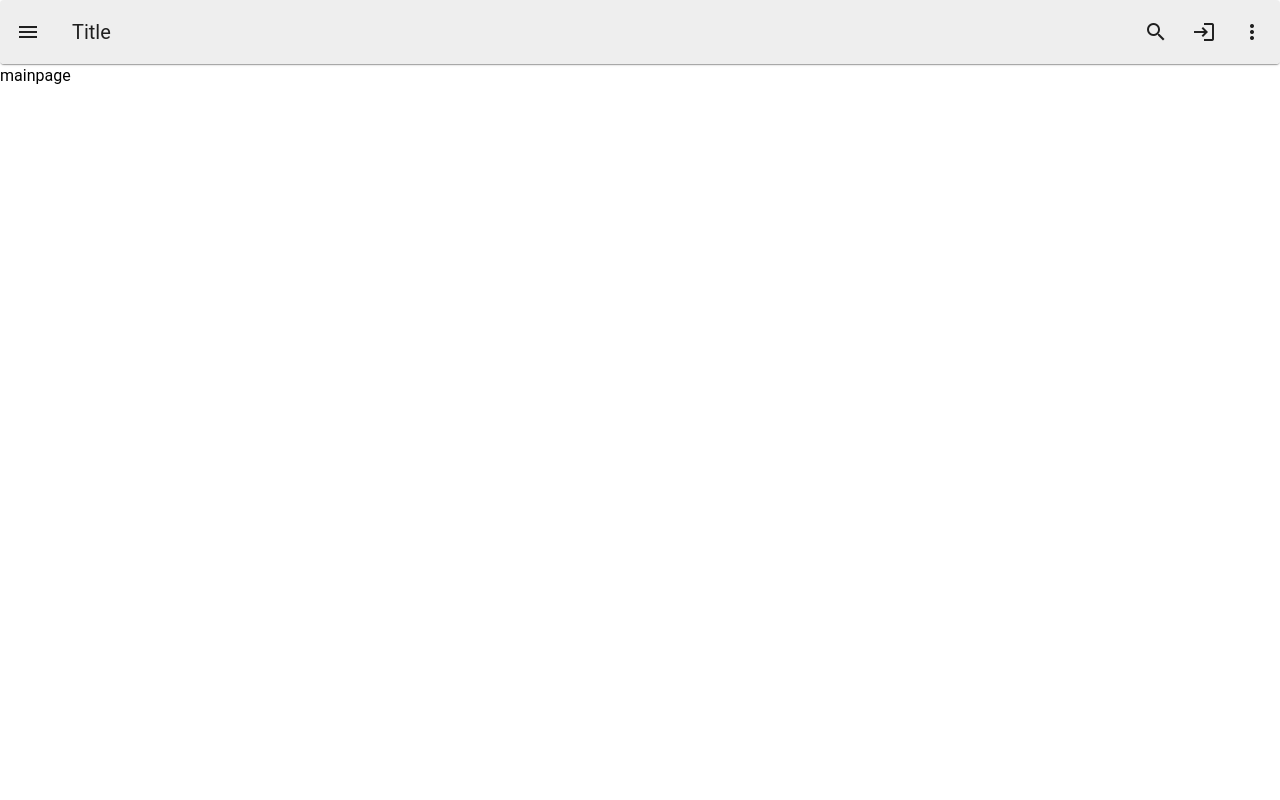
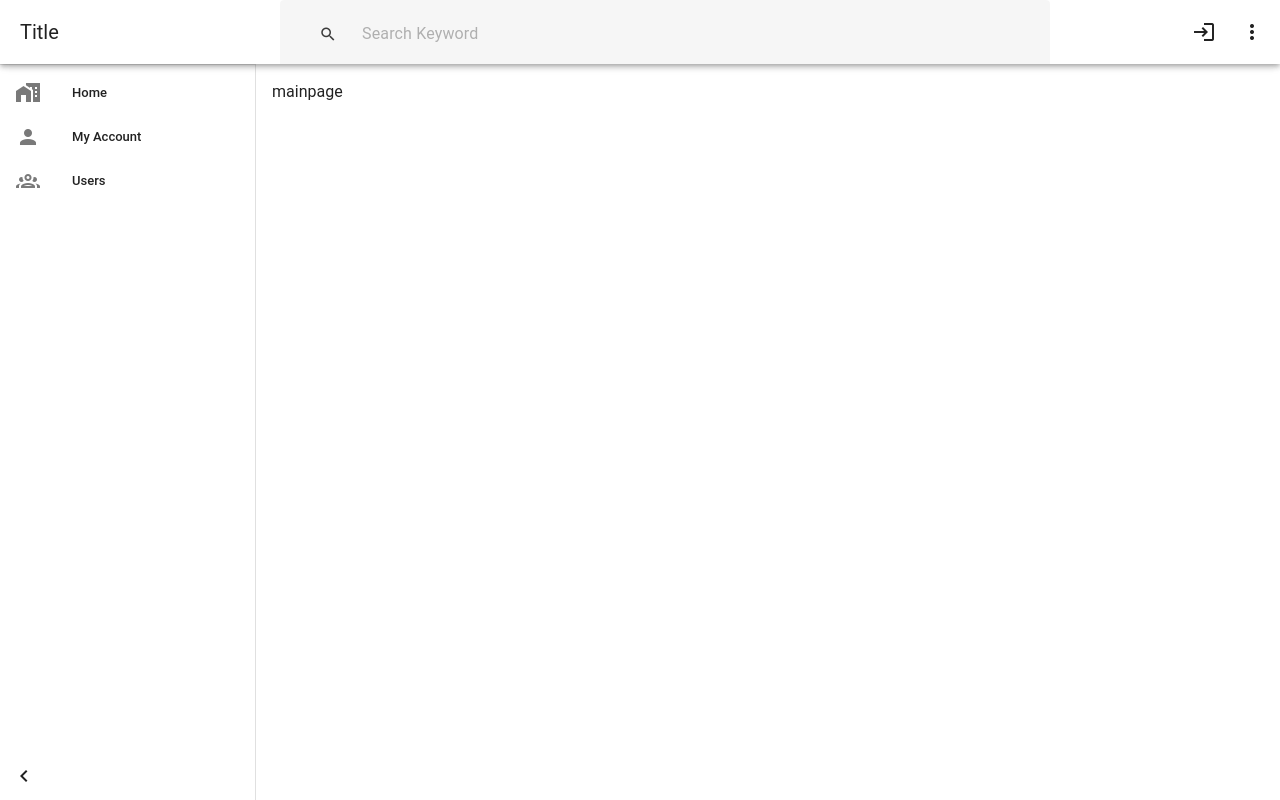
Before and after one commit to Limhagyeong/MySecurityProject_Front, a Vue app: page / in a window 1280 px wide. Built offline with nearby package versions, Linux system fonts and the light colour scheme; the HTML template or start-up script is replaced by a standard one.

Commit message:
레이아웃 수정

```diff
--- a/src/App.vue
+++ b/src/App.vue
@@ -1,23 +1,43 @@
 <template>
-  <div id="app">
-   <HeaderLayout />
-   <div id="content" class="content">
-    <router-view></router-view>
-   </div>
-  </div>
+  <v-app>
+    <v-main>
+      <v-container fluid>
+        <v-row>
+          <!-- 헤더 -->
+            <HeaderCom />
+        </v-row>
+        <v-row v-show="!isLoginPage && !isSignUpPage">
+          <!-- 사이드바 (로그인, 회원가입 페이지에서는 숨김) -->
+            <SidebarCom />
+        </v-row>
+          <!-- 메인 콘텐츠 -->
+           <v-row>
+          <v-col cols="10">
+            <router-view />
+          </v-col>
+        </v-row>
+      </v-container>
+    </v-main>
+  </v-app>
 </template>
 
 <script>
-import HeaderLayout from './components/layout/HearderLayout.vue'
-
+import HeaderCom from './components/layout/HeaderCom.vue'
+import SidebarCom from './components/layout/SidebarCom.vue'
 export default {
   name: 'App',
   components: {
-    HeaderLayout
+    HeaderCom,
+    SidebarCom
+  },
+  computed: {
+    isLoginPage(){
+      return this.$route.path === '/login';
+    },
+    isSignUpPage(){
+      return this.$route.path === '/signup';
+    }
+
   }
 }
 </script>
-
-<style>
-
-</style>
--- /dev/null
+++ b/src/components/layout/HeaderCom.vue
@@ -0,0 +1,69 @@
+<template>
+  <v-app-bar app dense>
+
+      <v-toolbar-title @click="$router.push('/')">Title</v-toolbar-title>
+
+      <!-- 검색 필드 -->
+      <v-spacer></v-spacer>
+      <v-text-field
+        v-show="!isLoginPage && !isSignUpPage"
+        v-model="keyword"
+        placeholder="Search Keyword"
+        class="search-field"
+        dense
+        solo
+      >
+      <v-btn style="align-items: center;">
+        <v-icon>
+          mdi-magnify
+        </v-icon>
+      </v-btn>
+
+      </v-text-field>
+
+      <v-spacer></v-spacer>
+      <v-btn icon v-show="false">
+        <v-icon>mdi-heart</v-icon>
+      </v-btn>
+
+      <v-btn icon @click="$router.push('/login')">
+        <v-icon>mdi-login</v-icon>
+      </v-btn>
+
+      <v-btn icon>
+        <v-icon>mdi-dots-vertical</v-icon>
+      </v-btn>
+
+    </v-app-bar>
+
+
+</template>
+
+<script>
+export default{
+  data(){
+    return{
+      keyword: ''
+    }
+  },
+  computed: {
+    isLoginPage(){
+      return this.$route.path === '/login';
+    },
+    isSignUpPage(){
+      return this.$route.path === '/signup';
+    }
+
+  }
+}
+</script>
+<style>
+.search-field{
+  width: 50%;
+  height: 85%;
+  margin-bottom: 10px;
+}
+.v-field__input{
+  border-radius: 100px;
+}
+</style>
--- a/src/components/layout/HearderLayout.vue
+++ /dev/null
@@ -1,40 +0,0 @@
-<template>
-  <v-card>
-    <v-toolbar dense>
-
-      <v-btn icon>
-        <v-icon>mdi-menu</v-icon>
-      </v-btn>
-
-      <v-toolbar-title @click="$router.push('/')">Title</v-toolbar-title>
-
-      <v-spacer>
-      </v-spacer>
-
-      <v-btn icon>
-        <v-icon>mdi-magnify</v-icon>
-      </v-btn>
-
-      <v-btn icon v-show="false">
-        <v-icon>mdi-heart</v-icon>
-      </v-btn>
-
-      <v-btn icon @click="$router.push('/login')">
-        <v-icon>mdi-login</v-icon>
-      </v-btn>
-
-      <v-btn icon>
-        <v-icon>mdi-dots-vertical</v-icon>
-      </v-btn>
-
-
-    </v-toolbar>
-
-  </v-card>
-
-
-</template>
-
-<script>
-
-</script>
--- /dev/null
+++ b/src/components/layout/SidebarCom.vue
@@ -0,0 +1,41 @@
+<template>
+  <v-navigation-drawer
+    v-model="drawer"
+    :rail="rail"
+    permanent
+    @click="rail = false"
+  >
+    <!-- <v-list-item
+      prepend-avatar="https://randomuser.me/api/portraits/men/85.jpg"
+      title="John Leider"
+      nav
+    > -->
+      <template v-slot:append>
+        <v-btn
+            icon="mdi-chevron-left"
+            variant="text"
+            @click.stop="rail = !rail"
+        ></v-btn>
+      </template>
+    <!-- </v-list-item> -->
+
+    <v-divider></v-divider>
+
+    <v-list density="compact" nav>
+      <v-list-item prepend-icon="mdi-home-city" title="Home" value="home"></v-list-item>
+      <v-list-item prepend-icon="mdi-account" title="My Account" value="account"></v-list-item>
+      <v-list-item prepend-icon="mdi-account-group-outline" title="Users" value="users"></v-list-item>
+    </v-list>
+  </v-navigation-drawer>
+</template>
+
+<script>
+export default {
+  data () {
+    return {
+      drawer: true,
+      rail: false,
+    }
+  },
+}
+</script>
--- a/src/plugins/vuetify.js
+++ b/src/plugins/vuetify.js
@@ -1,8 +1,8 @@
 // src/plugins/vuetify.js
 import '@mdi/font/css/materialdesignicons.css'
 
+import { createVuetify } from 'vuetify'
 import 'vuetify/styles'
-import { createVuetify } from 'vuetify'
 import * as components from 'vuetify/components'
 import * as directives from 'vuetify/directives'
 
--- a/src/router/index.js
+++ b/src/router/index.js
@@ -14,7 +14,7 @@ const routes = [
     component: LoginPage
   },
   {
-    path: '/join',
+    path: '/signup',
     name: 'SignUpPage',
     component: SignUpPage
   },
--- a/src/views/LoginPage.vue
+++ b/src/views/LoginPage.vue
@@ -1,5 +1,5 @@
 <template>
-    <v-sheet class="pa-2" rounded style="margin-top: 200px;">
+    <v-sheet class="pa-2" rounded style="margin-top: 100px;">
         <v-card class="mx-auto px-6 py-8" max-width="500px" :elevation="12" style="min-width: 300px;">
         <v-card-text>
           <v-container>
@@ -12,7 +12,7 @@
         <v-card-actions>
           <v-spacer></v-spacer>
           <v-btn color="blue darken-1" flat @click="PostLogin">Login</v-btn>
-          <v-btn color="blue darken-1" flat @click="ToJoin">SignUp</v-btn>
+          <v-btn color="blue darken-1" flat @click="ToSignUp">SignUp</v-btn>
         </v-card-actions>
       </v-card>
     </v-sheet>
@@ -34,8 +34,8 @@
             const router=useRouter();
 
             // 회원가입 이동
-            const ToJoin=()=>{
-                router.push('/join');
+            const ToSignUp=()=>{
+                router.push('/signup');
             };
             // 로그인
             const PostLogin=async()=>{
@@ -69,7 +69,7 @@
             };
 
             return{
-                ToJoin,
+                ToSignUp,
                 PostLogin,
                 username,
                 password,
--- a/src/views/MainPage.vue
+++ b/src/views/MainPage.vue
@@ -3,4 +3,5 @@ mainpage
 </template>
 
 <script>
+
 </script>
--- a/src/views/SignUpPage.vue
+++ b/src/views/SignUpPage.vue
@@ -1,5 +1,5 @@
 <template>
-    <v-sheet class="pa-2" rounded style="margin-top: 50px;">
+    <v-sheet class="pa-2" rounded>
        <v-card class="mx-auto px-6 py-8" max-width="550px" :elevation="12" style="min-width: 300px;">
            <v-card-title>
              <span class="headline">SignUp</span>
@@ -21,7 +21,8 @@
                    />
                  </v-col>
                  <v-col cols="9">
-                   <v-text-field ref="username" label="ID*" required v-model="username"/>
+                   <v-text-field ref="username" label="ID*" required v-model="username"
+                    :rules="IDRules"/>
 
                  </v-col>
 
@@ -74,6 +75,13 @@
             phone: '',
             email: '',
             // validation (조건식이 true가 아니면 문구 반환)
+            IDRules: [
+                v => !!v || 'ID를 입력해주세요.', // 이메일 미입력 시 (!v => v가 false면 true를 반환함 // !!v => v가 true면 true)
+                v => v.trim().length > 0 && !/\s/.test(v) || '공백을 사용할 수 없습니다.', // 공백만 입력 혹은 포함 시
+                v => /^[a-zA-Z0-9]*$/.test(v) || '영어와 숫자만 허용됩니다.'
+            ],
+
+
             emailRules: [
                 v => !!v || '이메일을 입력해주세요.', // 이메일 미입력 시 (!v => v가 false면 true를 반환함 // !!v => v가 true면 true)
                 v => v.trim().length > 0 && !/\s/.test(v) || '공백을 사용할 수 없습니다.', // 공백만 입력 혹은 포함 시
@@ -153,7 +161,7 @@
           if (res.status === 200) {
             alert("회원가입 성공");
             console.log("회원가입 성공");
-            this.$router.push('/');
+            this.$router.push('/login');
           } else {
             throw new Error("회원가입 실패");
           }
@@ -162,8 +170,6 @@
           console.log("회원가입 실패", error);
       }
     }
-
-
   }
 }
    </script>
```
